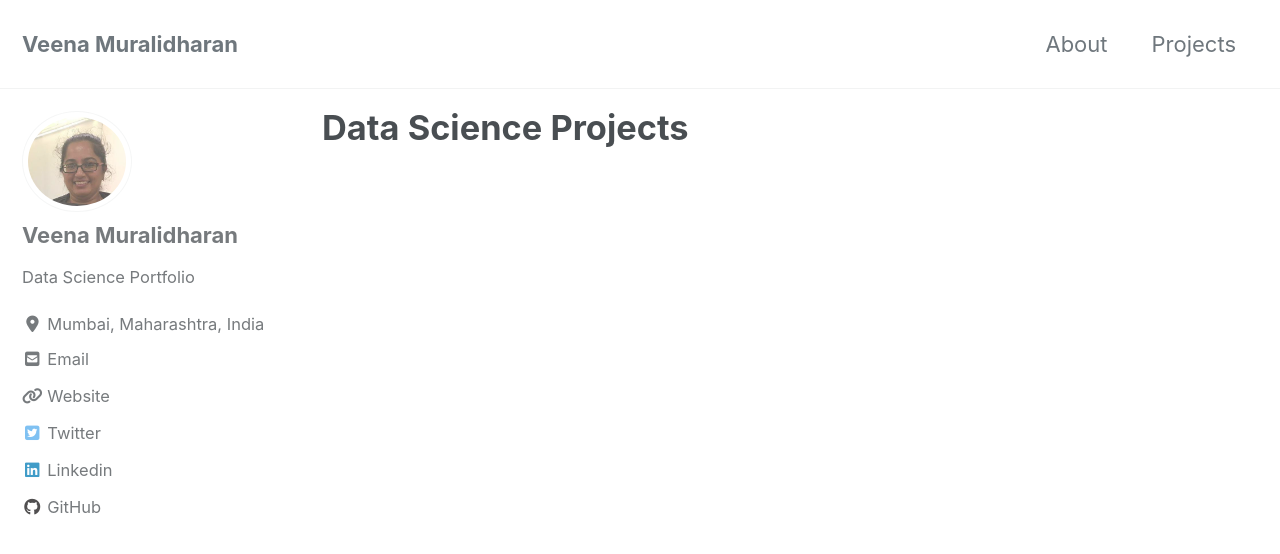
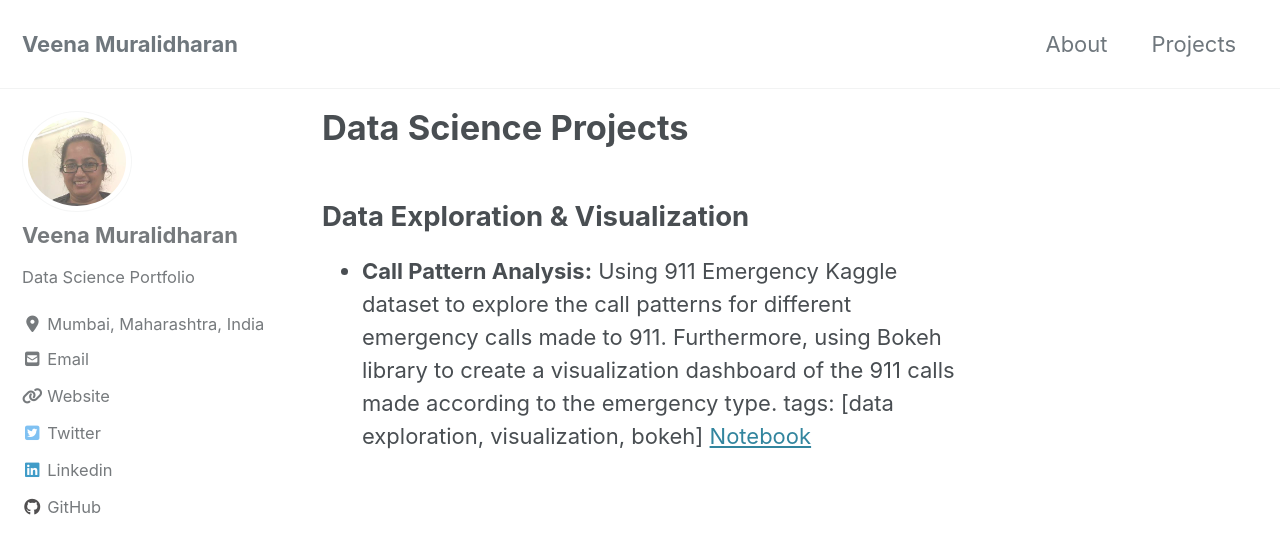
Before and after one commit to veena1486/veena1486.github.io, a Jekyll site: the page built from _pages/projects.md, in a window 1280 px wide and 900 px high. Shown: the top 554 px of the window. Built offline with Jekyll 4.4.1, drawn with Linux system fonts in a browser that asks for light colours; cached includes are drawn as plain includes; nearby versions of some CDN libraries.

Commit message:
Update projects.md

```diff
--- a/_pages/projects.md
+++ b/_pages/projects.md
@@ -4,3 +4,9 @@ permalink: /projects/
 title: "Data Science Projects"
 author_profile: true
 ---
+
+## Data Exploration & Visualization
+- **Call Pattern Analysis:**
+Using 911 Emergency Kaggle dataset to explore the call patterns for different emergency calls made to 911. Furthermore, using Bokeh library to create a visualization dashboard of the 911 calls made according to the emergency type.
+tags: [data exploration, visualization, bokeh]
+[Notebook](CrimeAnalysis/EDA_part1.ipynb)
```
